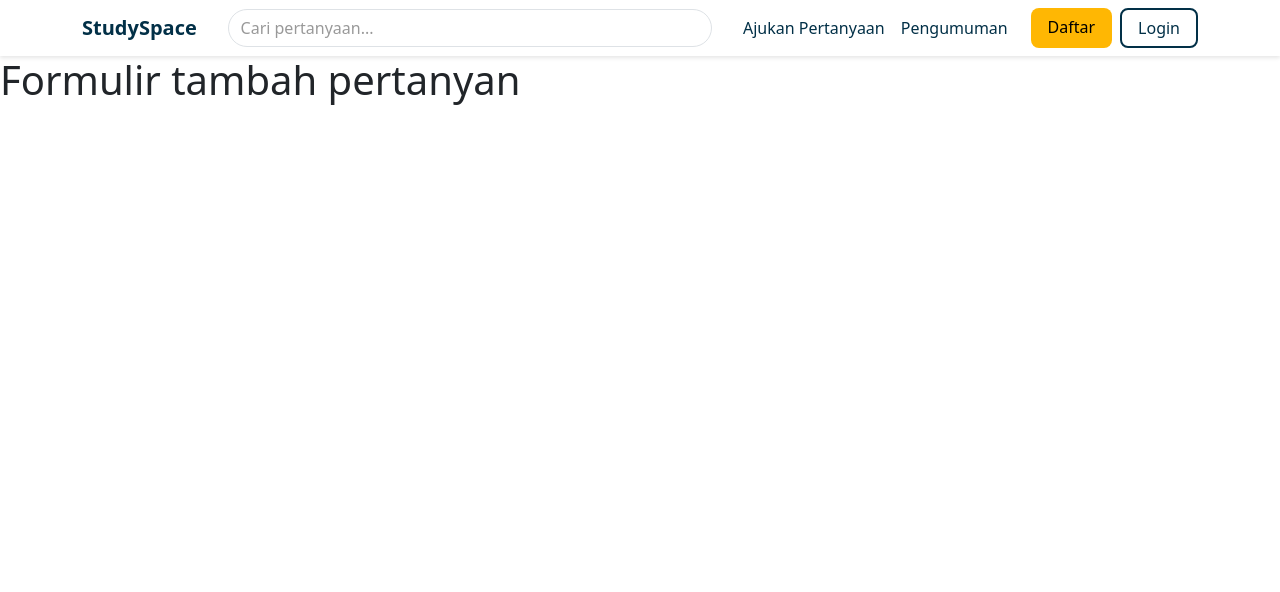
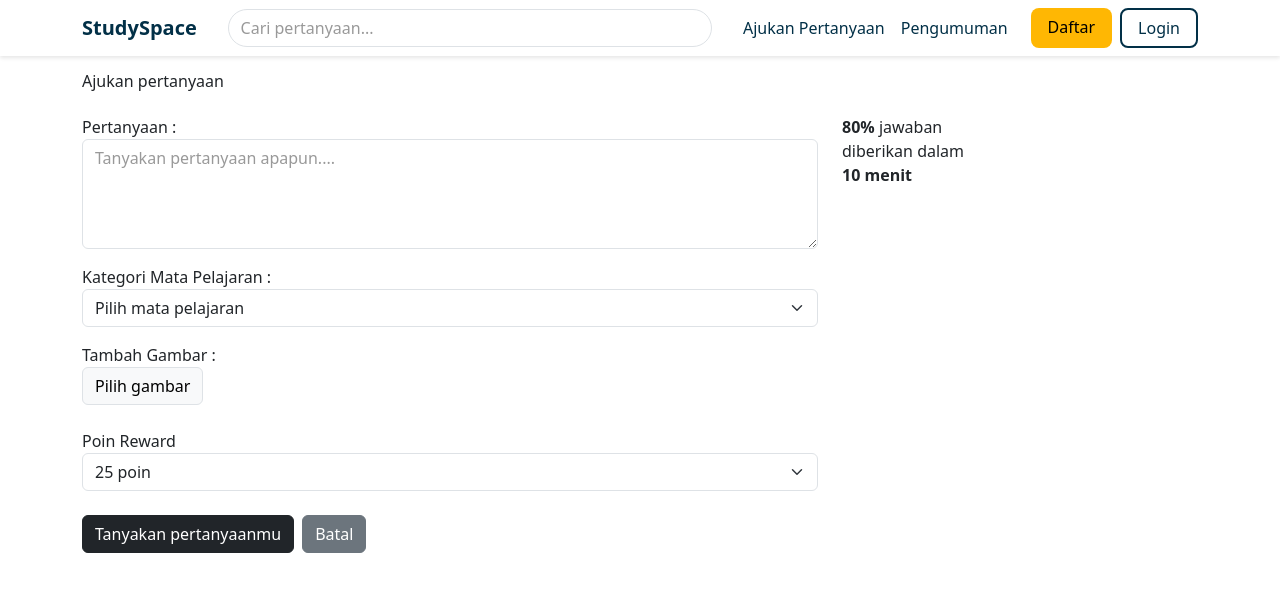
Before and after one commit to lailIzza/studySpace, a CodeIgniter 4 app: the page made by app/Views/postingan/buat.php in a window 1280 px wide. Shown: the top 592 px of the page. Run offline with PHP 8.4 and a stand-in for CodeIgniter, Linux system fonts and the light colour scheme; the template is opened without the code that fills it, so the values that code supplies are empty; some libraries are stand-ins or nearby versions.

Commit message:
halaman buat

```diff
--- a/app/Views/postingan/buat.php
+++ b/app/Views/postingan/buat.php
@@ -1,5 +1,88 @@
+<?= $this->section('style') ?>
+    <link rel="stylesheet" href="<?= base_url('css/buat.css') ?>">
+<?= $this->endSection() ?>
+
 <?= $this->extend('layout/template')?>
 
 <?= $this->section('content')?>
- <h1>Formulir tambah pertanyan</h1>
+<div class="container mt-3">
+    <h6 class="mb-4"><i class="bi bi-chevron-left"></i> Ajukan pertanyaan</h5>
+    <div class="row">
+        <!-- Formulir -->
+        <div class="col-md-8">
+            <div class="form-section">
+                <form enctype="multipart/form-data" id="formPertanyaan">
+
+                    <div class="mb-3">
+                        <label for="pertanyaan">Pertanyaan :</label>
+                        <textarea id="pertanyaan" rows="4" class="form-control" placeholder="Tanyakan pertanyaan apapun...."></textarea>
+                    </div>
+
+                    <div class="mb-3">
+                        <label for="kategori">Kategori Mata Pelajaran :</label>
+                        <select id="kategori" class="form-select">
+                            <option selected disabled>Pilih mata pelajaran</option>
+                            <option>Matematika</option>
+                            <option>Bahasa Indonesia</option>
+                            <option>IPA</option>
+                        </select>
+                    </div>
+
+                    <div class="mb-3">
+                        <label>Tambah Gambar :</label><br>
+                        <input type="file" id="gambar" accept="image/*" class="d-none" onchange="previewGambar(event)">
+                        <button type="button" class="btn btn-light border mb-2" onclick="document.getElementById('gambar').click()">Pilih gambar</button>
+
+                        <!-- Area preview -->
+                        <div class="image-upload" id="preview-area">
+                            <i class="bi bi-image fs-1 text-secondary" id="icon-placeholder"></i>
+                            <img id="img-preview" src="#" alt="Preview" class="img-fluid rounded d-none" />
+                        </div>
+                    </div>
+
+                    <div class="mb-4">
+                        <label for="reward">Poin Reward</label>
+                        <select id="reward" class="form-select">
+                            <option>25 poin</option>
+                            <option>50 poin</option>
+                            <option>100 poin</option>
+                        </select>
+                    </div>
+
+                    <div class="d-flex gap-2">
+                        <button type="submit" class="btn btn-dark">Tanyakan pertanyaanmu</button>
+                        <button type="reset" class="btn btn-secondary">Batal</button>
+                    </div>
+
+                </form>
+            </div>
+        </div>
+
+        <!-- Info Box -->
+        <div class="col-md-4 mt-4 mt-md-0">
+            <div class="info-box">
+                <strong>80%</strong> jawaban <br> diberikan dalam <br> <strong>10 menit</strong>
+            </div>
+        </div>
+    </div>
+</div>
+
+<script>
+    function previewGambar(event) {
+        const input = event.target;
+        const file = input.files[0];
+        const previewImg = document.getElementById('img-preview');
+        const placeholderIcon = document.getElementById('icon-placeholder');
+
+        if (file) {
+            const reader = new FileReader();
+            reader.onload = function(e) {
+                previewImg.src = e.target.result;
+                previewImg.classList.remove('d-none');
+                placeholderIcon.classList.add('d-none');
+            };
+                reader.readAsDataURL(file);
+        }
+    }
+</script>
 <?= $this->endSection()?>
```
